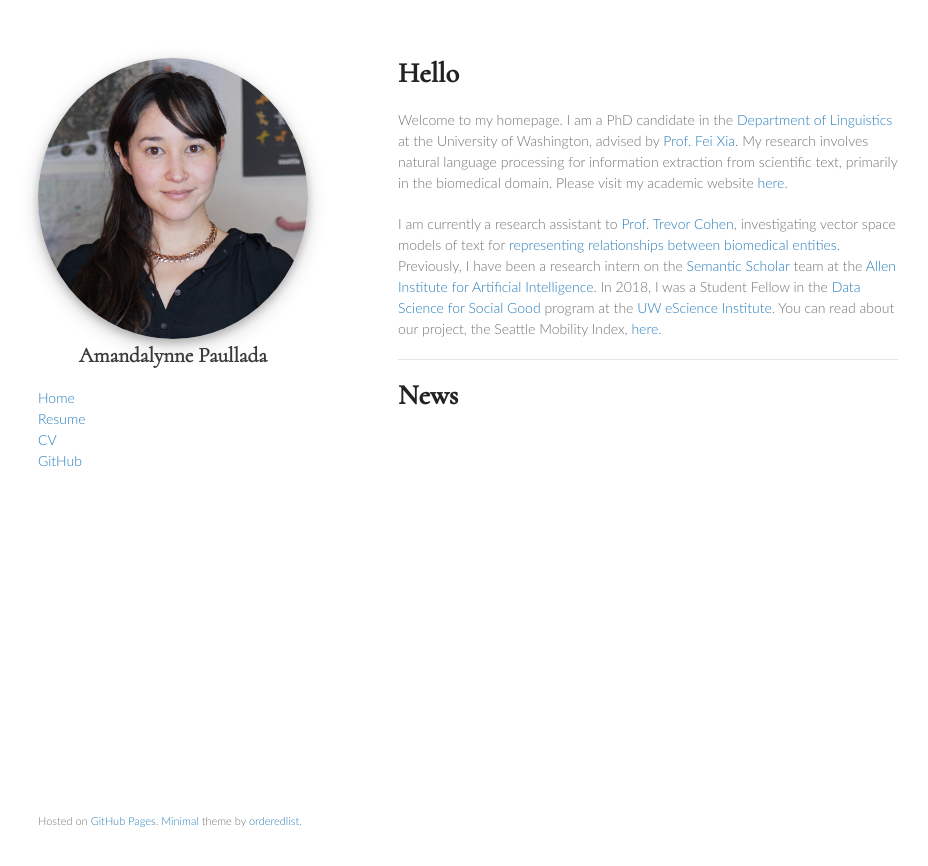
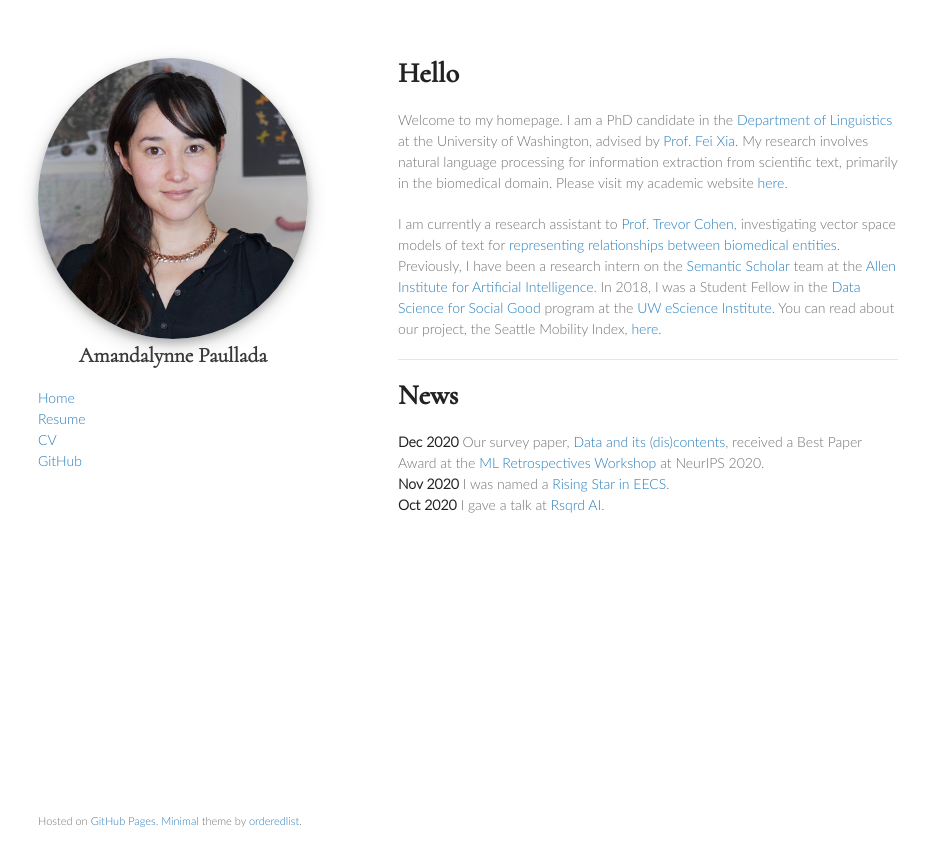
Before and after one commit to amandalynne/amandalynne.github.io, a Jekyll site: the page built from index.md, in a window 1280 px wide. Shown: the top 866 px of the page, without its empty margins (172-1100 px from the left). Built offline with Jekyll 4.4.1, drawn with Linux system fonts in a browser that asks for light colours; our own code applies the rules of GitHub Pages for plain Markdown files.

Commit message:
add news

```diff
--- a/index.md
+++ b/index.md
@@ -10,3 +10,7 @@ Previously, I have been a research intern on the [Semantic Scholar](https://www.
 ----
 
 # News
+
+**Dec 2020**    Our survey paper, [Data and its (dis)contents](https://arxiv.org/abs/2012.05345), received a Best Paper Award at the [ML Retrospectives Workshop](https://ml-retrospectives.github.io/neurips2020/) at NeurIPS 2020.
+**Nov 2020**    I was named a [Rising Star in EECS](https://eecs.berkeley.edu/rising-stars-2020).
+**Oct 2020**    I gave a talk at [Rsqrd AI](https://www.rsqrdai.org/).
```
